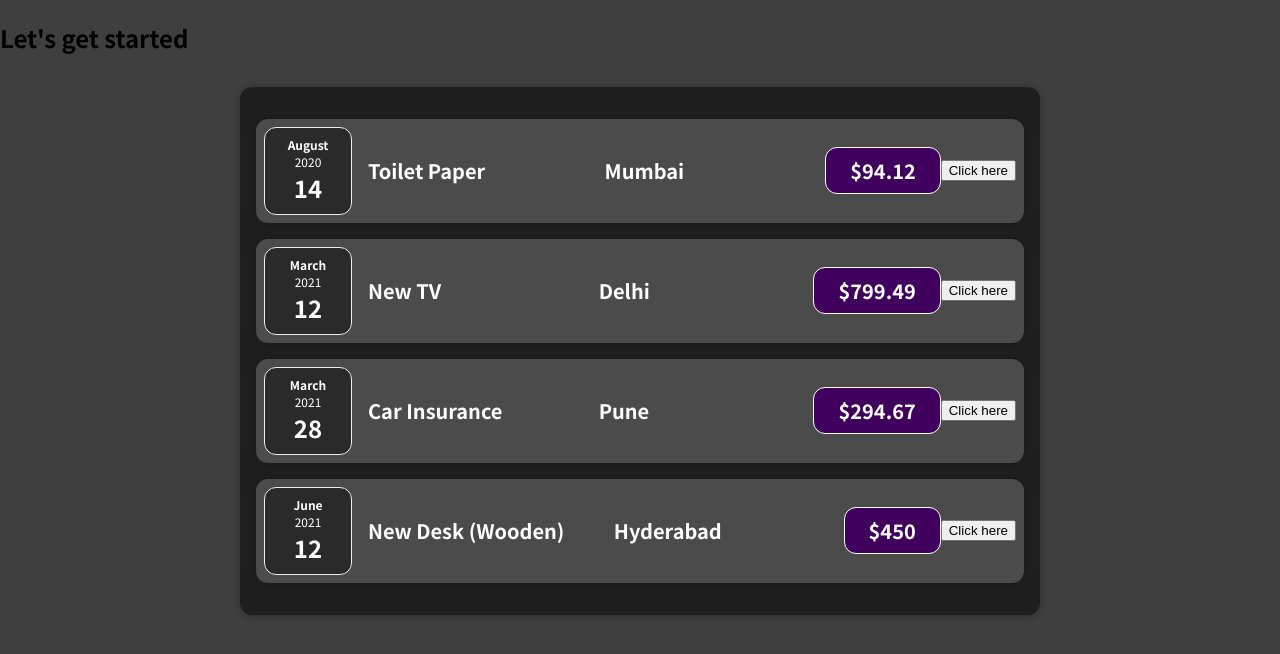
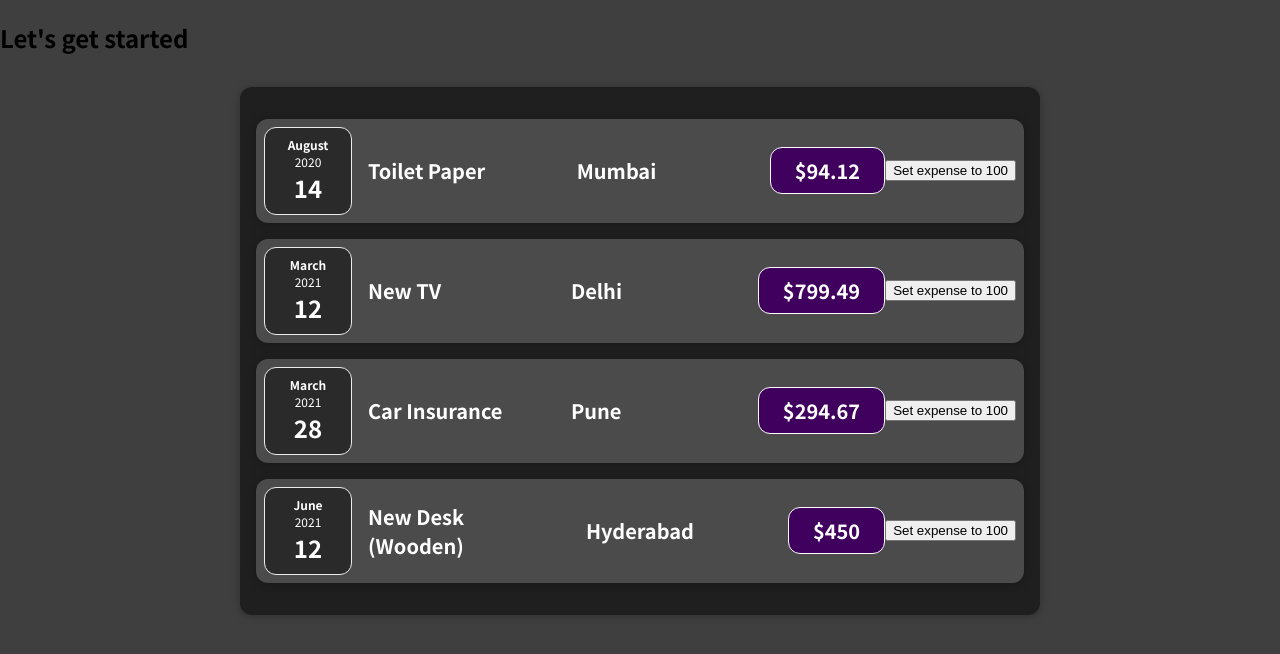
Before and after one commit to ramsankarAloor/react-tutorial-udemy, a React (Create React App) app: page / in a window 1280 px wide. Shown: the top 654 px of the page. Built offline with nearby package versions, Linux system fonts and the light colour scheme.

Commit message:
button to set amount to 100, deliverable task

```diff
--- a/src/components/Expenses/ExpenseItem.js
+++ b/src/components/Expenses/ExpenseItem.js
@@ -5,22 +5,21 @@ import "./ExpenseItem.css";
 import Card from "../UI/Card";
 
 function ExpenseItem(props) {
-
-  const [title, setTitle] = useState(props.title);
+  const [amount, setAmount] = useState(props.amount);
 
   const clickHandler = () => {
-    setTitle('Updated!!')
+    setAmount(100);
   };
 
   return (
     <Card className="expense-item">
       <ExpenseDate date={props.date} />
       <ExpenseDetails
-        amount={props.amount}
+        amount={amount}
         location={props.location}
-        title={title}
+        title={props.title}
       />
-      <button onClick={clickHandler}>Click here</button>
+      <button onClick={clickHandler}>Set expense to 100</button>
     </Card>
   );
 }
```
